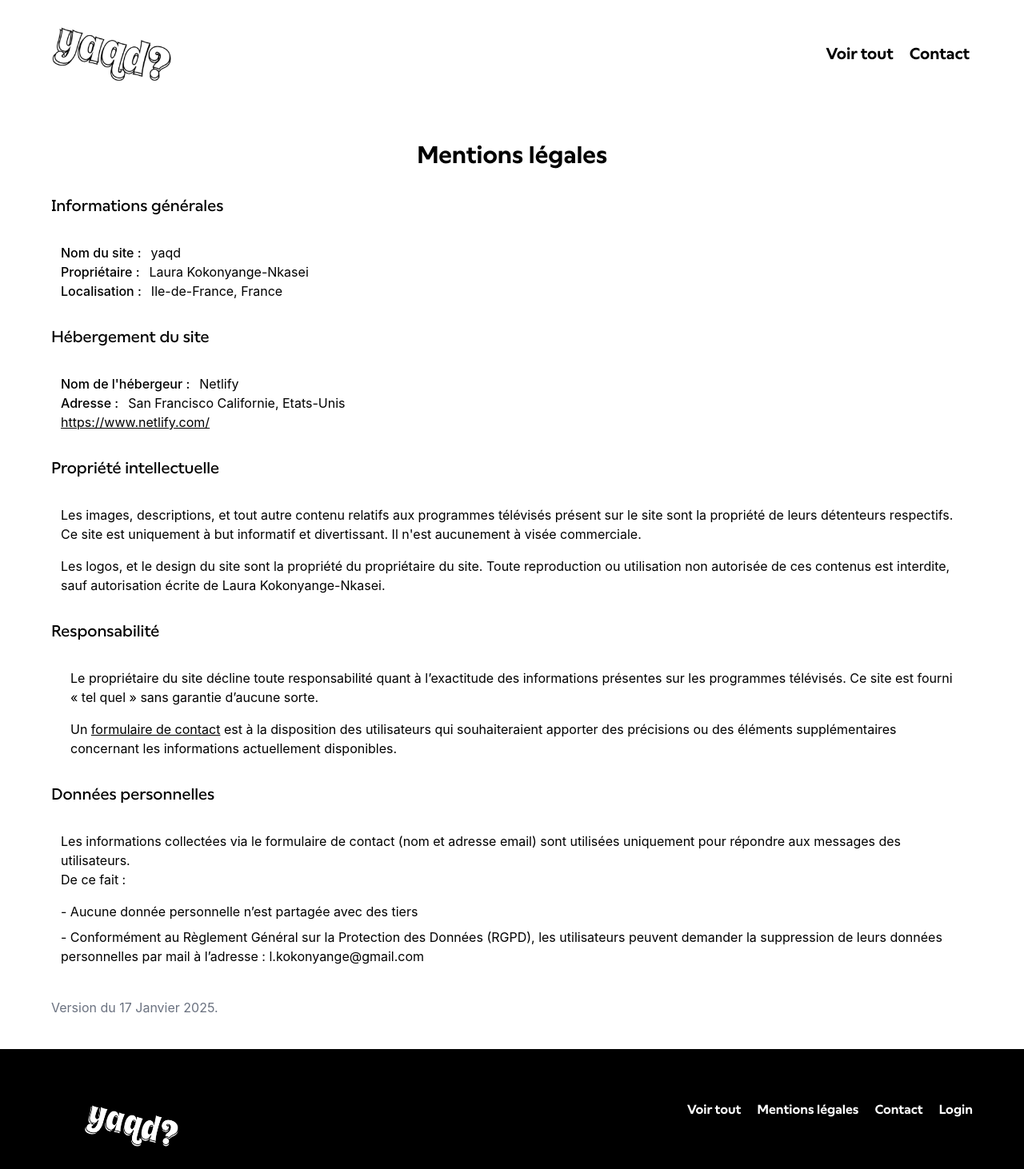
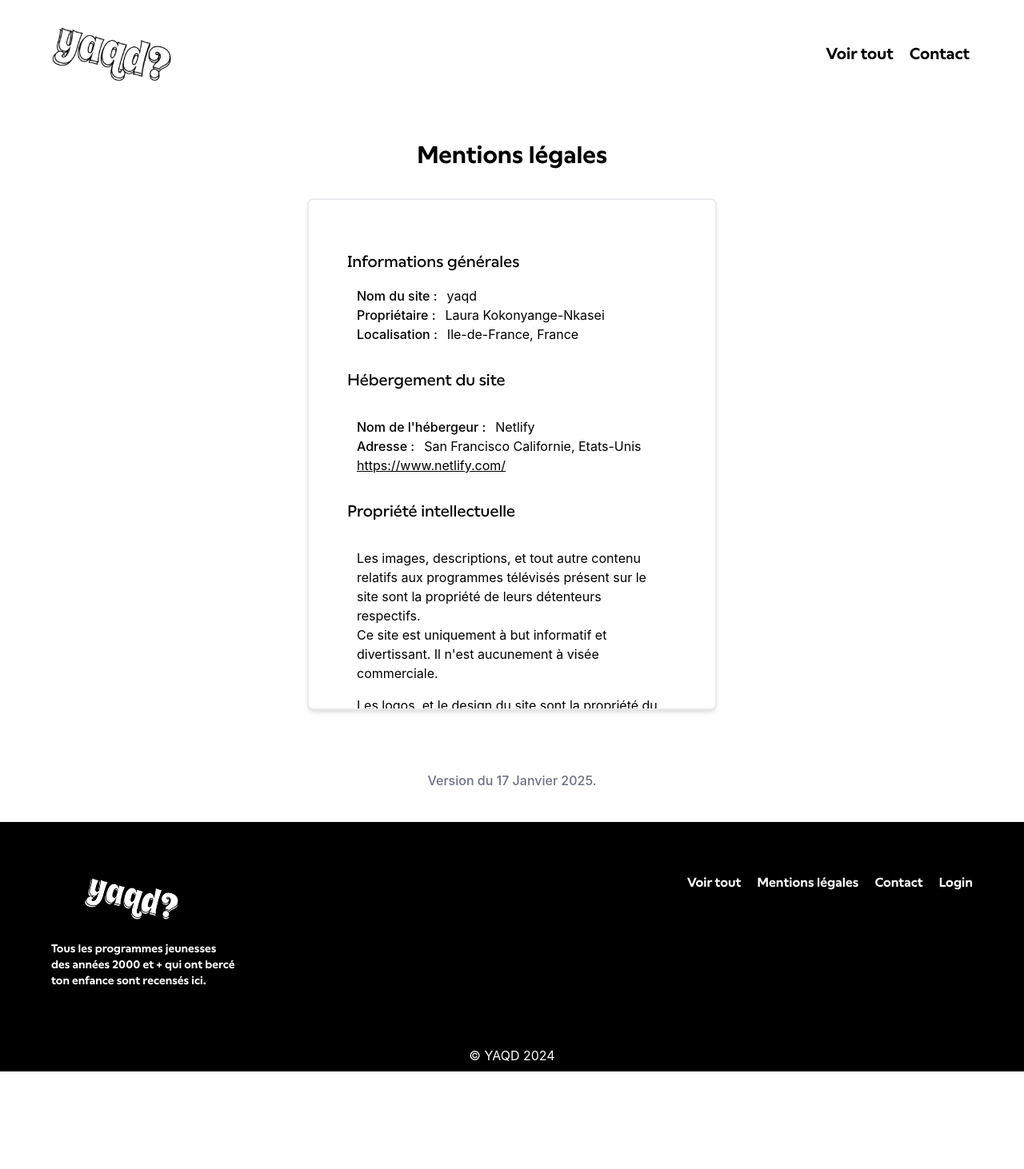
Before and after one commit to LauraKoNk/yaqd-front, a React (Create React App) app: page /mentions-legales in a window 1280 px wide. Shown: the top 1462 px of the page at 80% size. After the commit the page ends 1340 px from the top, so only its background shows below. Built offline with nearby package versions, Linux system fonts and the light colour scheme; no server answers.

Commit message:
Modif layout

```diff
--- a/src/administration/Login.js
+++ b/src/administration/Login.js
@@ -46,7 +46,7 @@ const Login = () => {
   <>
     <form
       onSubmit={handleSubmit}
-      className="max-w-sm mx-auto mt-10 p-6 border rounded shadow"
+      className="max-w-sm mx-auto my-14 p-6 border rounded shadow"
     >
       <h2 className="text-xl font-bold mb-4">Connexion</h2>
       <label className="block mb-2">
--- a/src/components/Card.js
+++ b/src/components/Card.js
@@ -9,7 +9,7 @@ const Card = ({ diffusion }) => {
         <>
             {/* Item 1 */}
             <div>
-                <div class="w-40 h-40 rounded-full overflow-hidden mx-auto shadow-lg cursor-pointer"
+                <div class="w-40 h-40 rounded-full overflow-hidden mx-auto shadow-lg cursor-pointer transition-transform duration-300 ease-in-out hover:-translate-y-2"
                     onClick={() => {
                         setShow(true)
                         console.log("ouvert")
--- a/src/components/LegalNotice.js
+++ b/src/components/LegalNotice.js
@@ -1,12 +1,13 @@
 import { Link } from "react-router-dom";
 const LegalNotice = () => {
     return (
-        <main className="mx-16">
+        <main className="mx-16 gap-9 flex flex-col justify-center items-center">
             <div className="text-center mt-10 font-wallop-semibold text-3xl">
                 <h1>Mentions légales</h1>
             </div>
+            <div className="bg-white max-w-lg overflow-y-auto max-h-[80vh] mb-10 p-12 border-2 border-gray-300/50 rounded-lg shadow-md">
                 {/* Informations générales */}
-            <div className="my-8 font-wallop-medium text-xl">
+                <div className="my-4 font-wallop-medium text-xl">
                     <h2>Informations générales</h2>
                 </div>
                 <div className="flex">
@@ -66,13 +67,14 @@ const LegalNotice = () => {
                 <div className="mx-3 mb-4">
                     Les informations collectées via le formulaire de contact (nom et adresse email) sont utilisées uniquement pour répondre aux messages des utilisateurs. <br></br> De ce fait :
                 </div>
-            <div className="mx-3 mb-10">
+                <div className="mx-3">
                     <ul>
                         <li className="mb-2">- Aucune donnée personnelle n’est partagée avec des tiers</li>
-                    <li>- Conformément au Règlement Général sur la Protection des Données (RGPD), les utilisateurs peuvent demander la suppression de leurs données personnelles par mail à l’adresse : <a className="hover:underline" href="mailto:l.kokonyange@gmail.com">l.kokonyange@gmail.com</a></li>
+                        <li>- Conformément au Règlement Général sur la Protection des Données (RGPD), les utilisateurs peuvent demander la suppression de leurs données personnelles par mail à l’adresse : <a className="hover:underline font-medium" href="mailto:l.kokonyange@gmail.com">l.kokonyange@gmail.com</a></li>
                     </ul>
                 </div>
-            <div className="mb-10">
+            </div>
+            <div className="mb-10 font-medium">
                 <p className="text-gray-500">Version du 17 Janvier 2025.</p>
             </div>
         </main>
--- a/src/containers/ShowAll.js
+++ b/src/containers/ShowAll.js
@@ -145,7 +145,7 @@ const ShowAll = () => {
                     <div className="relative">
                         {/* Menu déroulant des chaines */}
                         <button
-                            className="w-full text-gray-700 py-2 px-4 rounded border border-gray-200 focus:outline-none focus:shadow-outline flex items-center justify-between dropdown-button"
+                            className="w-full bg-white text-gray-700 py-2 px-4 rounded border border-gray-200 focus:outline-none focus:shadow-outline flex items-center justify-between dropdown-button"
                             type="button"
                             onClick={toggleDropdownChaines}
                         >
@@ -185,7 +185,7 @@ const ShowAll = () => {
                     {/* Menu déroulant des genre */}
                     <div className="relative">
                         <button
-                            className="w-full text-gray-700 py-2 px-4 rounded border border-gray-200 focus:outline-none focus:shadow-outline flex items-center justify-between dropdown-button"
+                            className="w-full bg-white text-gray-700 py-2 px-4 rounded border border-gray-200 focus:outline-none focus:shadow-outline flex items-center justify-between dropdown-button"
                             type="button"
                             onClick={toggleDropdownGenres}
                         >
@@ -253,7 +253,7 @@ const ShowAll = () => {
                         </div>
                     )}
                     {selectedChaine && (
-                            <div className="flex px-4 py-2 rounded-full border gap-3">
+                            <div className="flex bg-white px-4 py-2 rounded-full border gap-3">
                                 <span className="font-wallop-medium"
                                 >
                                     {selectedChaine}
@@ -309,7 +309,7 @@ const ShowAll = () => {
 
                     )}
                     {searchTerm && (
-                        <div className="flex px-4 py-2 mx-1 rounded-full border gap-3">
+                        <div className="flex bg-white px-4 py-2 mx-1 rounded-full border gap-3">
                             Ma recherche :
                             <span className="mx-1 font-wallop-medium"
                             >
@@ -338,7 +338,7 @@ const ShowAll = () => {
                     )
                     }
                     {(selectedChaine || selectedGenre || searchTerm) && (
-                        <button className="ml-auto mx-10 px-4 py-2 rounded-full border gap-3" onClick={resetFilters}>
+                        <button className="bg-white ml-auto mx-10 px-4 py-2 rounded-full border gap-3" onClick={resetFilters}>
                             Supprimer les filtres
                         </button>
                     )}
```
Lines whose indentation alone changed are shown as unchanged.
